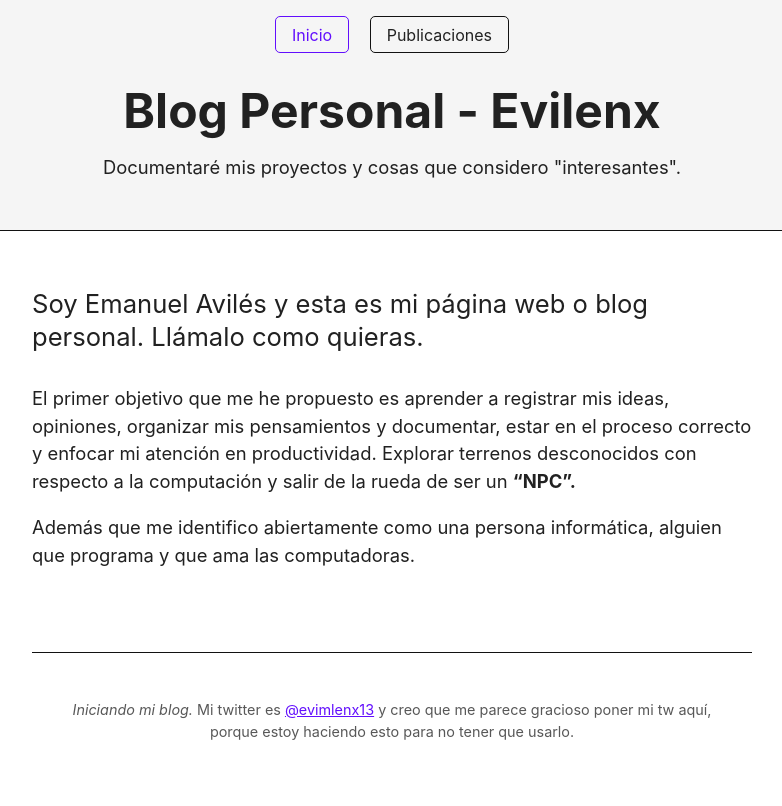
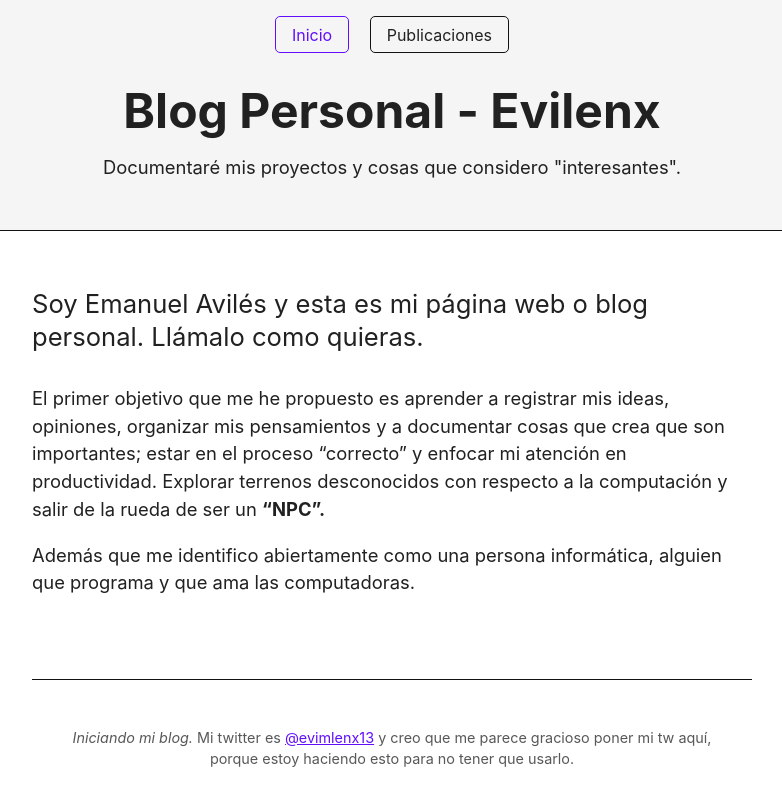
Before and after one commit to evilenx/BlogPersonal, a Jekyll site: the page built from index.md, in a window 1280 px wide. Shown: the top 806 px of the page, without its empty margins (248-1030 px from the left). Built offline with Jekyll 4.4.1, drawn with Linux system fonts in a browser that asks for light colours.

Commit message:
más cosas

```diff
--- a/index.md
+++ b/index.md
@@ -7,6 +7,6 @@ layout: default
 {: .large}
 Soy Emanuel Avilés y esta es mi página web o blog personal. Llámalo como quieras.
 
-El primer objetivo que me he propuesto es aprender a registrar mis ideas, opiniones, organizar mis pensamientos y documentar, estar en el proceso correcto y enfocar mi atención en productividad. Explorar terrenos desconocidos con respecto a la computación y salir de la rueda de ser un **"NPC".**
+El primer objetivo que me he propuesto es aprender a registrar mis ideas, opiniones, organizar mis pensamientos y a documentar cosas que crea que son importantes; estar en el proceso "correcto" y enfocar mi atención en productividad. Explorar terrenos desconocidos con respecto a la computación y salir de la rueda de ser un **"NPC".**
 
 Además que me identifico abiertamente como una persona informática, alguien que programa y que ama las computadoras.
```
